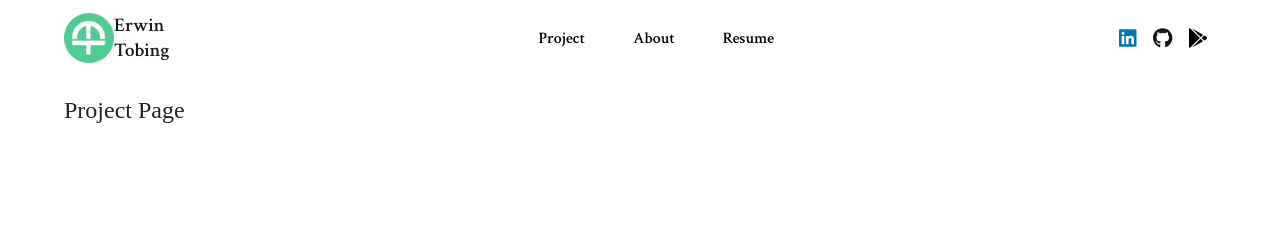
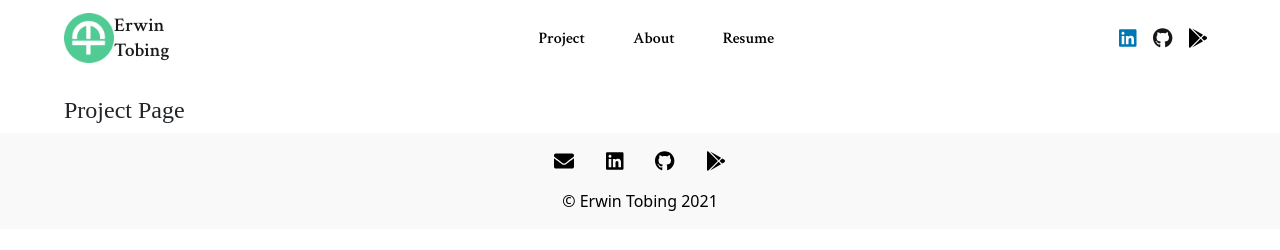
Before and after one commit to erwintobing15/erwintobing15.github.io, a Gatsby site: page / in a window 1280 px wide. Built offline with nearby package versions, Linux system fonts and the light colour scheme; Gatsby itself is replaced by a stand-in of ours.

Commit message:
Create footer component

```diff
--- /dev/null
+++ b/src/components/footer.js
@@ -0,0 +1,35 @@
+import * as React from 'react'
+import { Link } from 'gatsby'
+import {
+  footer,
+  social
+} from './footer.module.css'
+import { FontAwesomeIcon } from "@fortawesome/react-fontawesome"
+import {
+  faLinkedin,
+  faGithub,
+  faGooglePlay
+} from "@fortawesome/free-brands-svg-icons"
+import { faEnvelope } from "@fortawesome/free-solid-svg-icons"
+
+export default function Footer() {
+  return(
+    <div className={footer}>
+      <p>
+        <Link href="mailto:erwintobing15@gmail.com" className={social}>
+          <FontAwesomeIcon icon={faEnvelope} size="lg" color="black"/>
+        </Link>
+        <Link href="https://linkedin.com/in/erwin-tobing-04a0b119b" className={social}>
+          <FontAwesomeIcon icon={faLinkedin} size="lg" color="black"/>
+        </Link>
+        <Link href="https://github.com/erwintobing15" className={social}>
+          <FontAwesomeIcon icon={faGithub} size="lg" color="black"/>
+        </Link>
+        <Link href="https://play.google.com/store/apps/dev?id=6806142270433234239" className={social}>
+          <FontAwesomeIcon icon={faGooglePlay} size="lg" color="black"/>
+        </Link>
+      </p>
+      &copy; Erwin Tobing {new Date().getFullYear()}
+    </div>
+  )
+}
--- /dev/null
+++ b/src/components/footer.module.css
@@ -0,0 +1,13 @@
+.footer {
+  width: 100%;
+  background-color: #f9f9f9;
+  color: black;
+  text-align: center;
+  padding: 1rem;
+  font-weight: 300;
+}
+
+.social {
+  padding-left: 1rem;
+  padding-right: 1rem;
+}
--- a/src/components/layout.js
+++ b/src/components/layout.js
@@ -2,6 +2,7 @@ import * as React from 'react'
 import { useStaticQuery, graphql } from 'gatsby'
 import { content } from './layout.module.css'
 import Header from './header'
+import Footer from './footer'
 
 const Layout = ({ pageTitle, children }) => {
   const data = useStaticQuery(graphql`
@@ -23,6 +24,7 @@ const Layout = ({ pageTitle, children }) => {
           {children}
         </main>
       </div>
+      <Footer />
     </>
   )
 }
```
